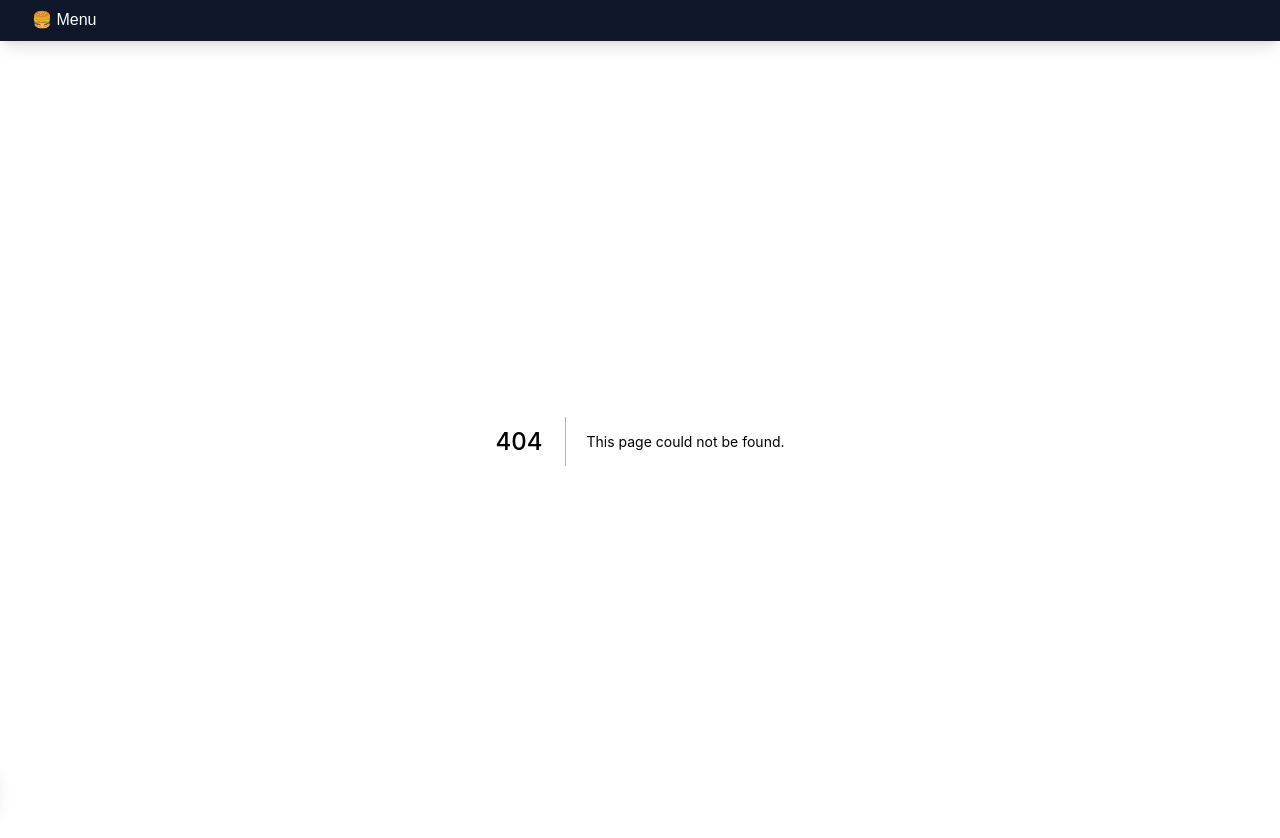
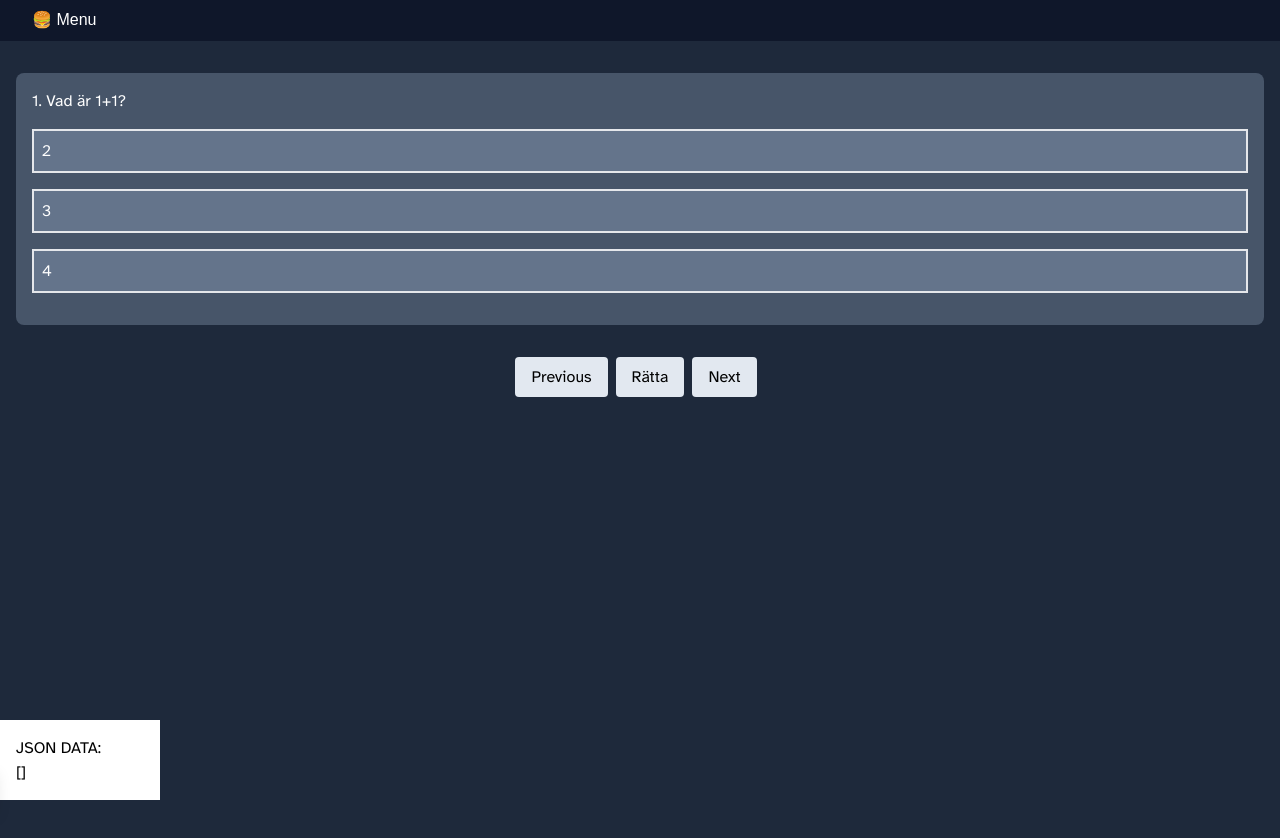
Before and after one commit to nbjorling/nextjs, a Next.js app: page /quiz in a window 1280 px wide. Before the commit this address had no page. Shown: the top 838 px of the page. Built offline with nearby package versions, Linux system fonts and the light colour scheme; a web font is replaced by a local one.

Commit message:
Add quiz page and boilerplate start for wow compoenent

```diff
--- /dev/null
+++ b/components/Wow/Wow.tsx
@@ -0,0 +1,43 @@
+import * as React from "react";
+
+type Warrior = {
+  color: "#23d5ab";
+  name: "Warrior";
+};
+
+type Class =
+  | "Death Knight"
+  | "Paladin"
+  | "Druid"
+  | Warrior
+  | "Priest"
+  | "Rouge"
+  | "Mage"
+  | "Hunter"
+  | "Shaman"
+  | "Warlock";
+type Role = "Tank" | "Dps" | "Healer";
+type Race = "Human" | "Night Elf" | "Dwarf" | "Gnome" | "Undead" | "Tauren" | "Orc" | "Blood Elf";
+
+type Character = {
+  id: string;
+  name: string;
+  class: Class;
+  role: Role;
+  race: Race;
+};
+
+type Guild = {
+  id: string;
+  name: string;
+  server: string;
+  roster: Character[];
+};
+
+type Raid = {};
+
+type ScheduledRaid = {
+  raids: Raid[];
+  startTime: Date;
+  attendance: {};
+};
--- /dev/null
+++ b/pages/quiz.tsx
@@ -0,0 +1,144 @@
+import * as React from "react";
+
+type ChoiceProps = {
+  text: string;
+  correct: boolean;
+};
+
+type ChoiceElementProps = {
+  choice: ChoiceProps;
+  selected: boolean;
+  onClick: () => void;
+};
+
+type QuestionProps = {
+  question: string;
+  choices: ChoiceProps[];
+  correctAnswer: number;
+};
+
+type QuestionComponentProps = {
+  question: QuestionProps;
+  onClick: ({ questionIndex, choiceIndex }) => void;
+  questionChoice: number;
+  questionIndex: number;
+};
+
+type QuizDataProps = {
+  title: string;
+  description: string;
+  timeLimitInSeconds?: number | undefined;
+  questions: QuestionProps[];
+};
+
+const QUIZ_DATA: QuizDataProps = {
+  title: "Quiz Title",
+  description: "Quiz description goes here for as good as I know",
+  questions: [
+    {
+      question: "Vad är 1+1?",
+      choices: [
+        { text: "2", correct: true },
+        { text: "3", correct: false },
+        { text: "4", correct: false },
+      ],
+      correctAnswer: 0,
+    },
+    {
+      question: "Rätt svar borde vara tre?",
+      choices: [
+        { text: "Ett", correct: false },
+        { text: "Två", correct: false },
+        { text: "Tre", correct: true },
+      ],
+      correctAnswer: 2,
+    },
+  ],
+};
+
+const Choice: React.FC<ChoiceElementProps> = ({ choice, selected, onClick }) => {
+  const bgStyle = selected && "border-yellow-400";
+  const styles = "border-2 p-2 my-4 cursor-pointer bg-slate-500  hover:bg-slate-400";
+  return (
+    <div className={[bgStyle, styles].join(" ")} onClick={onClick}>
+      <div className="flex justify-between">
+        <p>{choice.text}</p>
+        {selected && <p className="text-yellow-400">Selected</p>}
+      </div>
+    </div>
+  );
+};
+
+const Question: React.FC<QuestionComponentProps> = ({ question, onClick, questionChoice, questionIndex }) => {
+  return (
+    <div className="text-white bg-slate-600 m-4 p-4 rounded-lg">
+      <div>
+        {questionIndex + 1}. {question?.question}
+      </div>
+      {question?.choices?.map((choice, index) => {
+        const clickHandler = () => {
+          onClick({ questionIndex, choiceIndex: index });
+        };
+
+        return <Choice onClick={clickHandler} key={index} choice={choice} selected={questionChoice === index} />;
+      })}
+    </div>
+  );
+};
+
+export default function Quiz() {
+  const [points, setPoints] = React.useState<number>(0);
+  const [choices, setChoices] = React.useState<number[]>([]);
+  const [showAnswers, setShowAnswers] = React.useState<boolean>(false);
+  const [currentQuestion, setCurrentQuestion] = React.useState<number>(0);
+
+  const handleChoiceClick = ({ questionIndex, choiceIndex }) => {
+    const newChoices = [...choices];
+    newChoices[questionIndex] = choiceIndex;
+    setChoices(newChoices);
+  };
+
+  function submit() {
+    let points = 0;
+
+    QUIZ_DATA?.questions?.forEach((question, index) => {
+      if (question.correctAnswer === choices[index]) points++;
+    });
+    setPoints(points);
+    setShowAnswers(true);
+  }
+
+  return (
+    <main className="w-full min-h-screen bg-slate-800 pt-4 font-hyperlegible">
+      <div className="fixed bottom-0 p-4 w-40 h-auto bg-white ">
+        JSON DATA: <br></br>
+        {JSON.stringify(choices, null, 2)}
+      </div>
+      <Question
+        onClick={handleChoiceClick}
+        questionIndex={currentQuestion}
+        key={currentQuestion}
+        questionChoice={choices[currentQuestion]}
+        question={QUIZ_DATA.questions[currentQuestion]}
+      />
+      <div className="flex w-full justify-center">
+        <button
+          className="bg-slate-200 py-2 px-4 mt-4 mr-2 rounded"
+          onClick={() => setCurrentQuestion((prev) => prev - 1)}
+        >
+          Previous
+        </button>
+        <button className="bg-slate-200 py-2 px-4 mr-2 mt-4 rounded" onClick={() => submit()}>
+          Rätta
+        </button>
+        <button
+          className="bg-slate-200 py-2 px-4 mr-2 mt-4 rounded"
+          onClick={() => setCurrentQuestion((prev) => prev + 1)}
+        >
+          Next
+        </button>
+      </div>
+      {showAnswers && <div className="text-2xl p-2 m-8 bg-yellow-400">{points.toString()} Correct Answers</div>}
+    </main>
+  );
+}
--- a/pages/scrumpoker.tsx
+++ b/pages/scrumpoker.tsx
@@ -3,7 +3,7 @@ import * as React from "react";
 
 const CHOICES = [0, "1/2", 1, 2, 3, 5, 8, 13, 20, 40, 100, "?", "∞"];
 
-export default function ScrumPower() {
+export default function ScrumPoker() {
   const [choice, setChoice] = React.useState(undefined);
   const [show, setShow] = React.useState(false);
 
--- a/tsconfig.json
+++ b/tsconfig.json
@@ -1,6 +1,6 @@
 {
   "compilerOptions": {
-    "target": "es5",
+    "target": "es6",
     "lib": [
       "dom",
       "dom.iterable",
```
